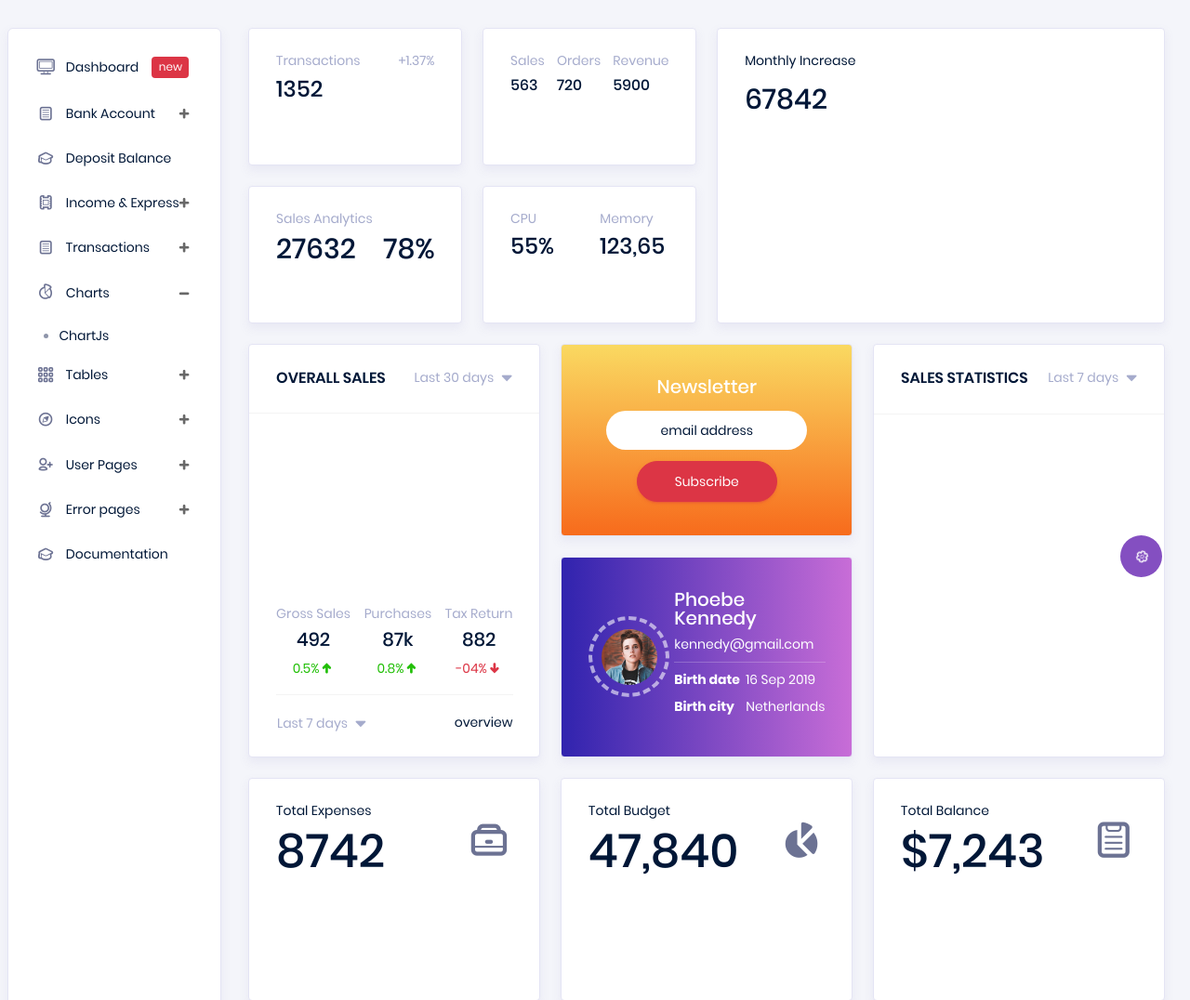
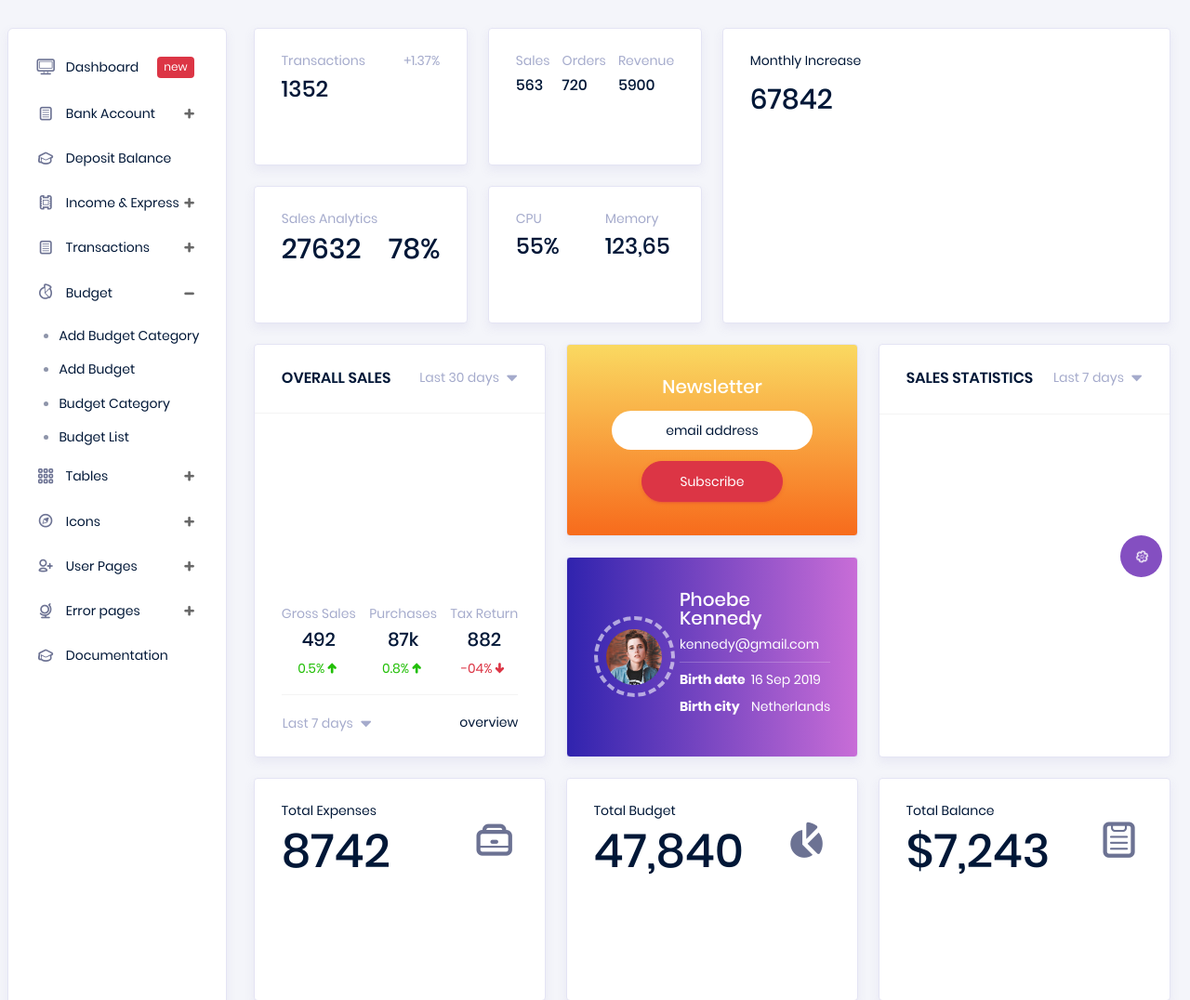
Before and after one commit to 0rakib0/Daily-Track, a Django app: page / in a window 1280 px wide, after a click on "Budget". Shown: the part 139-1215 px from the top of the page at 93% size. Run offline with Django 5.2, Linux system fonts and the light colour scheme; a map, chart or similar area stays blank; some libraries are stand-ins or nearby versions.

Commit message:
dsign add budget category form

```diff
--- a/templates/shared/sidebar.html
+++ b/templates/shared/sidebar.html
@@ -76,12 +76,15 @@
       <li class="nav-item">
         <a class="nav-link" data-toggle="collapse" href="#charts" aria-expanded="false" aria-controls="charts">
           <i class="typcn typcn-chart-pie-outline menu-icon"></i>
-          <span class="menu-title">Charts</span>
+          <span class="menu-title">Budget</span>
           <i class="menu-arrow"></i>
         </a>
         <div class="collapse" id="charts">
           <ul class="nav flex-column sub-menu">
-            <li class="nav-item"> <a class="nav-link" href="pages/charts/chartjs.html">ChartJs</a></li>
+            <li class="nav-item"> <a class="nav-link" href="pages/charts/chartjs.html">Add Budget Category</a></li>
+            <li class="nav-item"> <a class="nav-link" href="pages/charts/chartjs.html">Add Budget</a></li>
+            <li class="nav-item"> <a class="nav-link" href="pages/charts/chartjs.html">Budget Category</a></li>
+            <li class="nav-item"> <a class="nav-link" href="pages/charts/chartjs.html">Budget List</a></li>
           </ul>
         </div>
       </li>
--- a/utils/models.py
+++ b/utils/models.py
@@ -4,6 +4,7 @@ from django.contrib.auth.models import User
 
 
 class BudgetCategory(models.Model):
+    user = models.ForeignKey(User, on_delete=models.CASCADE)
     cat_name = models.CharField(max_length=160)
     create_at = models.DateTimeField(auto_now_add=True)
 
--- a/utils/urls.py
+++ b/utils/urls.py
@@ -4,6 +4,5 @@ from . import views
 app_name='utils'
 
 urlpatterns = [
-
-
+    path('add-budget-category/', views.add_budget_cat, name='add_budget_cat')
 ]
```
Also changed, not shown: templates/utils/budget_cat_add.html (added, +26 -0 lines), utils/views.py (+17 -1 lines), db.sqlite3, utils/migrations/0002_budgetcategory_user.py (added).
